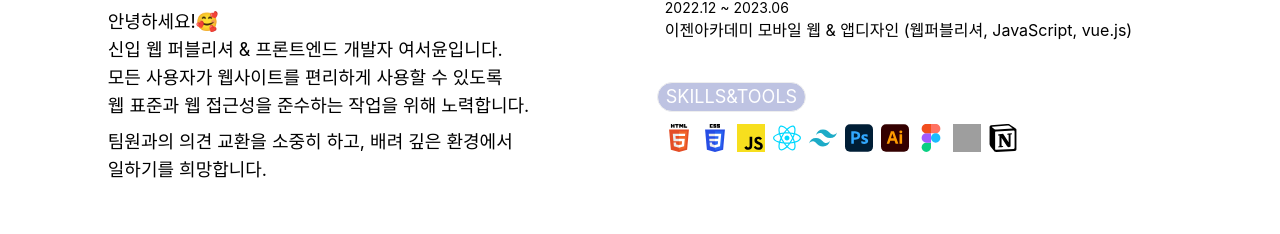
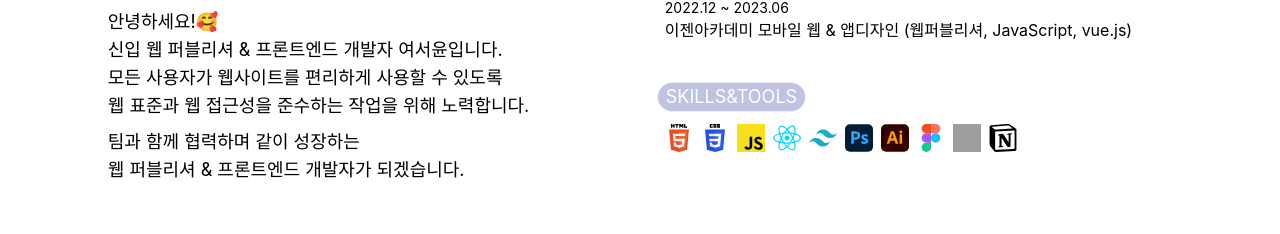
Before and after one commit to yeo-seoyun/seoyun-portfolio2024, a React (Vite) app: page / in a window 1280 px wide. Shown: the part 1319-1553 px from the top of the page. Built offline with nearby package versions, Linux system fonts and the light colour scheme; grey boxes are pictures that could not be loaded; a web font is replaced by a local one.

Commit message:
datail page css 수정

```diff
--- a/src/components/molecule/Project.jsx
+++ b/src/components/molecule/Project.jsx
@@ -23,7 +23,7 @@ function Project({ title, contribution, skills, link, githubLink }) {
           </div>
         </div>
       </div>
-      <div className="flex items-center gap-2">
+      <div className="flex items-center gap-4">
         <DetailLink to={link}>홈페이지 바로가기</DetailLink>
         <DetailLink to={githubLink}>GitHub</DetailLink>
       </div>
--- a/src/pages/AboutMe.jsx
+++ b/src/pages/AboutMe.jsx
@@ -62,12 +62,12 @@ function AboutMe() {
                 <p>
                   안녕하세요!🥰 <br /> 신입 웹 퍼블리셔 &amp; 프론트엔드 개발자
                   여서윤입니다. <br />
-                  모든 사용자가 웹사이트를 편리하게 사용할 수 있도록
-                  <br /> 웹 표준과 웹 접근성을 준수하는 작업을 위해 노력합니다.
+                  모든 사용자가 웹사이트를 편리하게 사용할 수 있도록 <br /> 웹
+                  표준과 웹 접근성을 준수하는 작업을 위해 노력합니다.
                 </p>
                 <p>
-                  팀원과의 의견 교환을 소중히 하고, 배려 깊은 환경에서 <br />{" "}
-                  일하기를 희망합니다.
+                  팀과 함께 협력하며 같이 성장하는 <br /> 웹 퍼블리셔 &amp;
+                  프론트엔드 개발자가 되겠습니다.
                 </p>
               </div>
             </motion.div>
```
